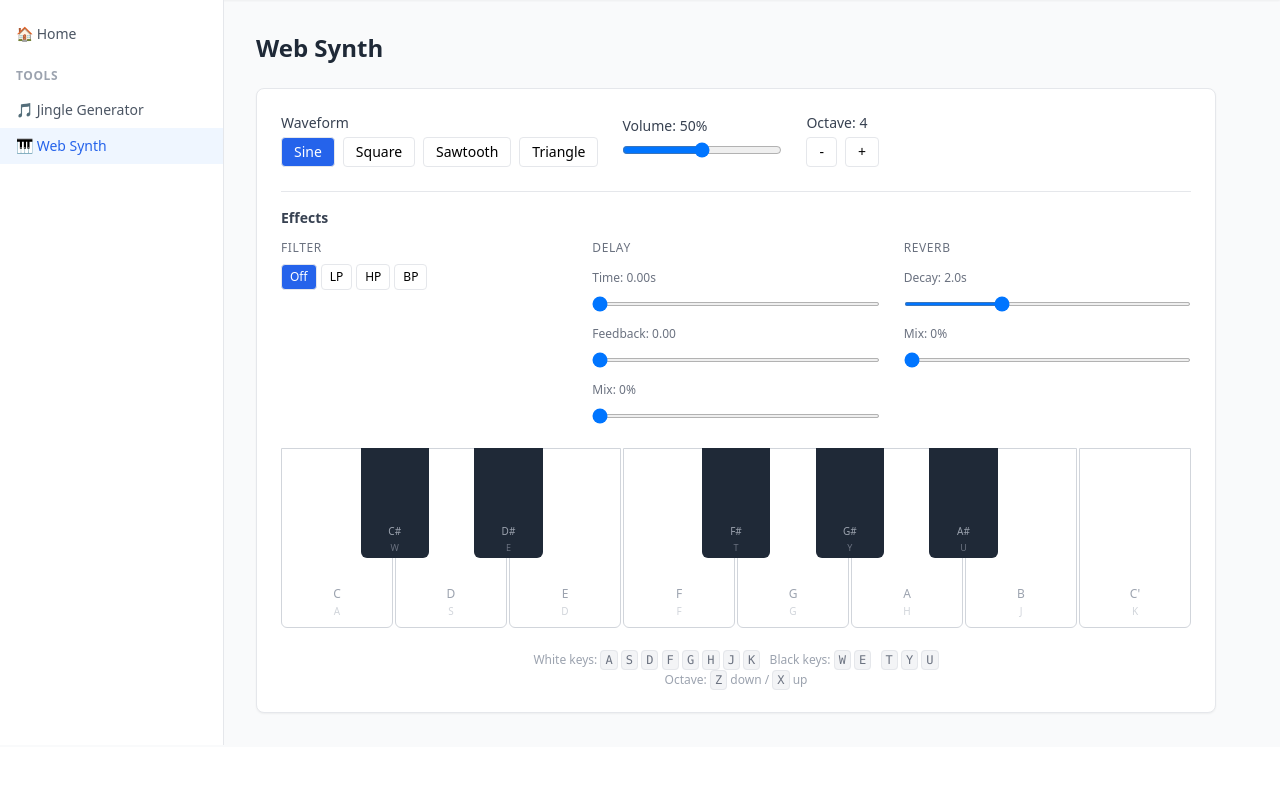
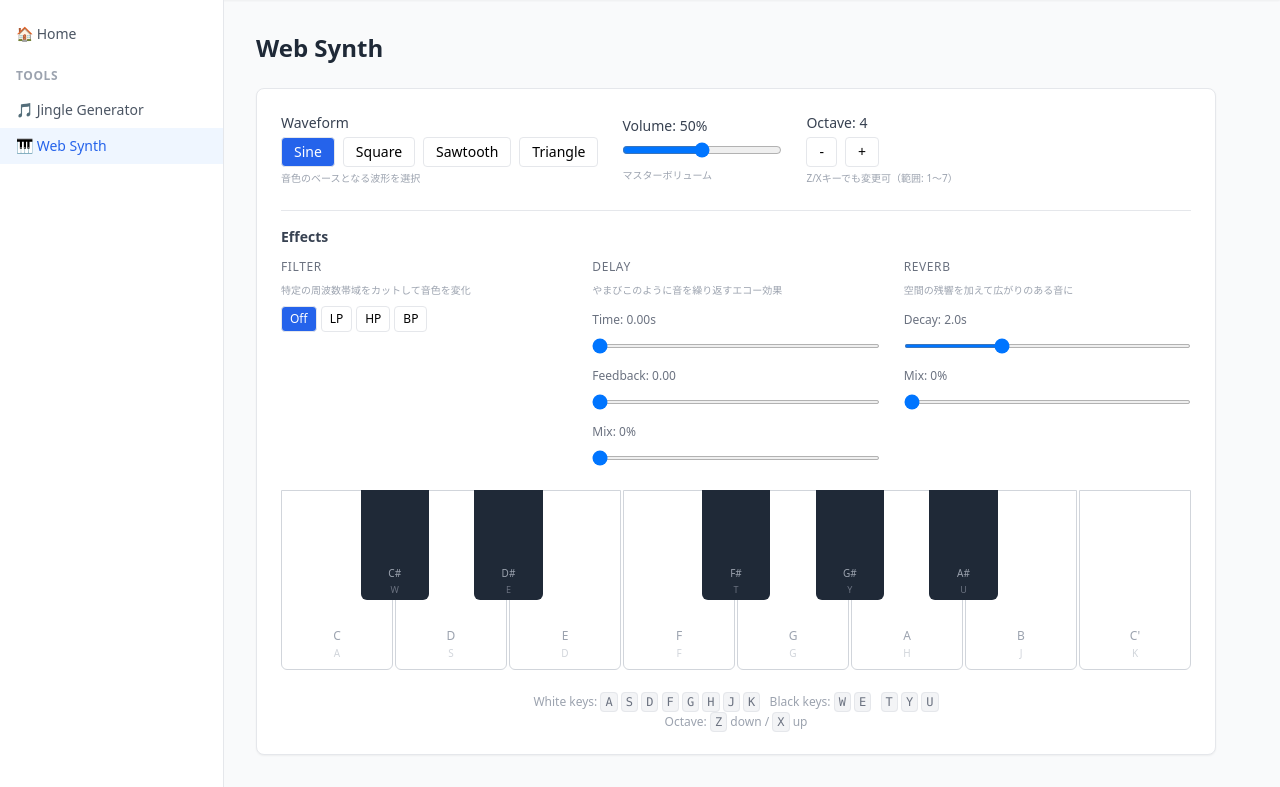
Before and after one commit to akiraak/sound-lab, a FastAPI app: page /tools/synth/ in a window 1280 px wide. Shown: the part 53-840 px from the top of the page. Before the commit the page ends 798 px from the top, so only its background shows below. Run offline with FastAPI, Linux system fonts and the light colour scheme; some libraries are stand-ins or nearby versions.

Commit message:
web-synth: 各機能にツールチップと説明テキストを追加
波形・ボリューム・オクターブ・Filter・Delay・Reverbの全コントロールに
title属性のツールチップと簡潔な日本語ヘルプテキストを追加。

Co-Authored-By: Claude Opus 4.6 <noreply@anthropic.com>

```diff
--- a/web/src/soundlab_web/templates/tools/synth/index.html
+++ b/web/src/soundlab_web/templates/tools/synth/index.html
@@ -10,30 +10,33 @@
     <div class="flex flex-wrap items-center gap-6">
         <!-- Waveform selector -->
         <div>
-            <label class="block text-sm font-medium text-gray-700 mb-1">Waveform</label>
+            <label class="block text-sm font-medium text-gray-700 mb-1" title="音の波形を選択します">Waveform</label>
             <div id="waveform-selector" class="flex gap-2">
-                <button data-wave="sine"     class="wave-btn px-3 py-1 text-sm rounded border">Sine</button>
-                <button data-wave="square"   class="wave-btn px-3 py-1 text-sm rounded border">Square</button>
-                <button data-wave="sawtooth" class="wave-btn px-3 py-1 text-sm rounded border">Sawtooth</button>
-                <button data-wave="triangle" class="wave-btn px-3 py-1 text-sm rounded border">Triangle</button>
+                <button data-wave="sine"     class="wave-btn px-3 py-1 text-sm rounded border" title="正弦波 - なめらかで柔らかい音">Sine</button>
+                <button data-wave="square"   class="wave-btn px-3 py-1 text-sm rounded border" title="矩形波 - ファミコンのような音">Square</button>
+                <button data-wave="sawtooth" class="wave-btn px-3 py-1 text-sm rounded border" title="ノコギリ波 - 明るく力強い音">Sawtooth</button>
+                <button data-wave="triangle" class="wave-btn px-3 py-1 text-sm rounded border" title="三角波 - 丸みのある素朴な音">Triangle</button>
             </div>
+            <p class="text-[10px] text-gray-400 mt-1">音色のベースとなる波形を選択</p>
         </div>
         <!-- Volume slider -->
         <div>
-            <label for="volume" class="block text-sm font-medium text-gray-700 mb-1">
+            <label for="volume" class="block text-sm font-medium text-gray-700 mb-1" title="全体の音量を調整します">
                 Volume: <span id="volume-display">50</span>%
             </label>
-            <input type="range" id="volume" min="0" max="100" value="50" class="w-40">
+            <input type="range" id="volume" min="0" max="100" value="50" class="w-40" title="マスターボリューム">
+            <p class="text-[10px] text-gray-400 mt-1">マスターボリューム</p>
         </div>
         <!-- Octave control -->
         <div>
-            <label class="block text-sm font-medium text-gray-700 mb-1">
+            <label class="block text-sm font-medium text-gray-700 mb-1" title="鍵盤の音域を変更します（1〜7）">
                 Octave: <span id="octave-display">4</span>
             </label>
             <div class="flex gap-2">
-                <button id="octave-down" class="px-3 py-1 text-sm rounded border hover:bg-gray-100">-</button>
-                <button id="octave-up"   class="px-3 py-1 text-sm rounded border hover:bg-gray-100">+</button>
+                <button id="octave-down" class="px-3 py-1 text-sm rounded border hover:bg-gray-100" title="オクターブを下げる (Z)">-</button>
+                <button id="octave-up"   class="px-3 py-1 text-sm rounded border hover:bg-gray-100" title="オクターブを上げる (X)">+</button>
             </div>
+            <p class="text-[10px] text-gray-400 mt-1">Z/Xキーでも変更可（範囲: 1〜7）</p>
         </div>
     </div>
 
@@ -44,52 +47,55 @@
 
             <!-- Filter -->
             <div class="space-y-2">
-                <label class="block text-xs font-medium text-gray-500 uppercase tracking-wider">Filter</label>
+                <label class="block text-xs font-medium text-gray-500 uppercase tracking-wider" title="特定の周波数帯域を強調・カットするフィルター">Filter</label>
+                <p class="text-[10px] text-gray-400">特定の周波数帯域をカットして音色を変化</p>
                 <div class="flex gap-1">
-                    <button data-filter="off"      class="filter-btn px-2 py-1 text-xs rounded border">Off</button>
-                    <button data-filter="lowpass"   class="filter-btn px-2 py-1 text-xs rounded border">LP</button>
-                    <button data-filter="highpass"  class="filter-btn px-2 py-1 text-xs rounded border">HP</button>
-                    <button data-filter="bandpass"  class="filter-btn px-2 py-1 text-xs rounded border">BP</button>
+                    <button data-filter="off"      class="filter-btn px-2 py-1 text-xs rounded border" title="フィルターなし">Off</button>
+                    <button data-filter="lowpass"   class="filter-btn px-2 py-1 text-xs rounded border" title="ローパス - 高音をカット。こもった音に">LP</button>
+                    <button data-filter="highpass"  class="filter-btn px-2 py-1 text-xs rounded border" title="ハイパス - 低音をカット。薄い音に">HP</button>
+                    <button data-filter="bandpass"  class="filter-btn px-2 py-1 text-xs rounded border" title="バンドパス - 指定周波数付近のみ通す">BP</button>
                 </div>
                 <div id="filter-params" class="space-y-1 hidden">
                     <div>
-                        <label class="text-xs text-gray-500">Freq: <span id="filter-freq-display">8000</span>Hz</label>
-                        <input type="range" id="filter-freq" min="100" max="8000" value="8000" step="10" class="w-full h-1">
+                        <label class="text-xs text-gray-500" title="カットオフ周波数 - この周波数を境にフィルターが効く">Freq: <span id="filter-freq-display">8000</span>Hz</label>
+                        <input type="range" id="filter-freq" min="100" max="8000" value="8000" step="10" class="w-full h-1" title="カットオフ周波数（100〜8000Hz）">
                     </div>
                     <div>
-                        <label class="text-xs text-gray-500">Q: <span id="filter-q-display">1.0</span></label>
-                        <input type="range" id="filter-q" min="0.1" max="20" value="1" step="0.1" class="w-full h-1">
+                        <label class="text-xs text-gray-500" title="レゾナンス - カットオフ付近の音を強調する度合い">Q: <span id="filter-q-display">1.0</span></label>
+                        <input type="range" id="filter-q" min="0.1" max="20" value="1" step="0.1" class="w-full h-1" title="レゾナンス（0.1〜20）高いほどクセが強い">
                     </div>
                 </div>
             </div>
 
             <!-- Delay -->
             <div class="space-y-2">
-                <label class="block text-xs font-medium text-gray-500 uppercase tracking-wider">Delay</label>
+                <label class="block text-xs font-medium text-gray-500 uppercase tracking-wider" title="音を遅らせて繰り返すエコー効果">Delay</label>
+                <p class="text-[10px] text-gray-400">やまびこのように音を繰り返すエコー効果</p>
                 <div>
-                    <label class="text-xs text-gray-500">Time: <span id="delay-time-display">0.00</span>s</label>
-                    <input type="range" id="delay-time" min="0" max="1" value="0" step="0.01" class="w-full h-1">
+                    <label class="text-xs text-gray-500" title="繰り返しの間隔（秒）">Time: <span id="delay-time-display">0.00</span>s</label>
+                    <input type="range" id="delay-time" min="0" max="1" value="0" step="0.01" class="w-full h-1" title="ディレイタイム（0〜1秒）">
                 </div>
                 <div>
-                    <label class="text-xs text-gray-500">Feedback: <span id="delay-feedback-display">0.00</span></label>
-                    <input type="range" id="delay-feedback" min="0" max="0.9" value="0" step="0.01" class="w-full h-1">
+                    <label class="text-xs text-gray-500" title="繰り返しの減衰量。高いほど長く繰り返す">Feedback: <span id="delay-feedback-display">0.00</span></label>
+                    <input type="range" id="delay-feedback" min="0" max="0.9" value="0" step="0.01" class="w-full h-1" title="フィードバック量（0〜0.9）">
                 </div>
                 <div>
-                    <label class="text-xs text-gray-500">Mix: <span id="delay-mix-display">0</span>%</label>
-                    <input type="range" id="delay-mix" min="0" max="100" value="0" class="w-full h-1">
+                    <label class="text-xs text-gray-500" title="原音とディレイ音のバランス">Mix: <span id="delay-mix-display">0</span>%</label>
+                    <input type="range" id="delay-mix" min="0" max="100" value="0" class="w-full h-1" title="Dry/Wetミックス（0%=原音のみ）">
                 </div>
             </div>
 
             <!-- Reverb -->
             <div class="space-y-2">
-                <label class="block text-xs font-medium text-gray-500 uppercase tracking-wider">Reverb</label>
+                <label class="block text-xs font-medium text-gray-500 uppercase tracking-wider" title="部屋の残響をシミュレートするリバーブ">Reverb</label>
+                <p class="text-[10px] text-gray-400">空間の残響を加えて広がりのある音に</p>
                 <div>
-                    <label class="text-xs text-gray-500">Decay: <span id="reverb-decay-display">2.0</span>s</label>
-                    <input type="range" id="reverb-decay" min="0.5" max="5" value="2" step="0.1" class="w-full h-1">
+                    <label class="text-xs text-gray-500" title="残響の長さ。長いほど広い空間のような響き">Decay: <span id="reverb-decay-display">2.0</span>s</label>
+                    <input type="range" id="reverb-decay" min="0.5" max="5" value="2" step="0.1" class="w-full h-1" title="残響時間（0.5〜5秒）">
                 </div>
                 <div>
-                    <label class="text-xs text-gray-500">Mix: <span id="reverb-mix-display">0</span>%</label>
-                    <input type="range" id="reverb-mix" min="0" max="100" value="0" class="w-full h-1">
+                    <label class="text-xs text-gray-500" title="原音とリバーブ音のバランス">Mix: <span id="reverb-mix-display">0</span>%</label>
+                    <input type="range" id="reverb-mix" min="0" max="100" value="0" class="w-full h-1" title="Dry/Wetミックス（0%=原音のみ）">
                 </div>
             </div>
 
```
Also changed, not shown: DONE.md (+1 -0 lines), TODO.md (+1 -0 lines).
